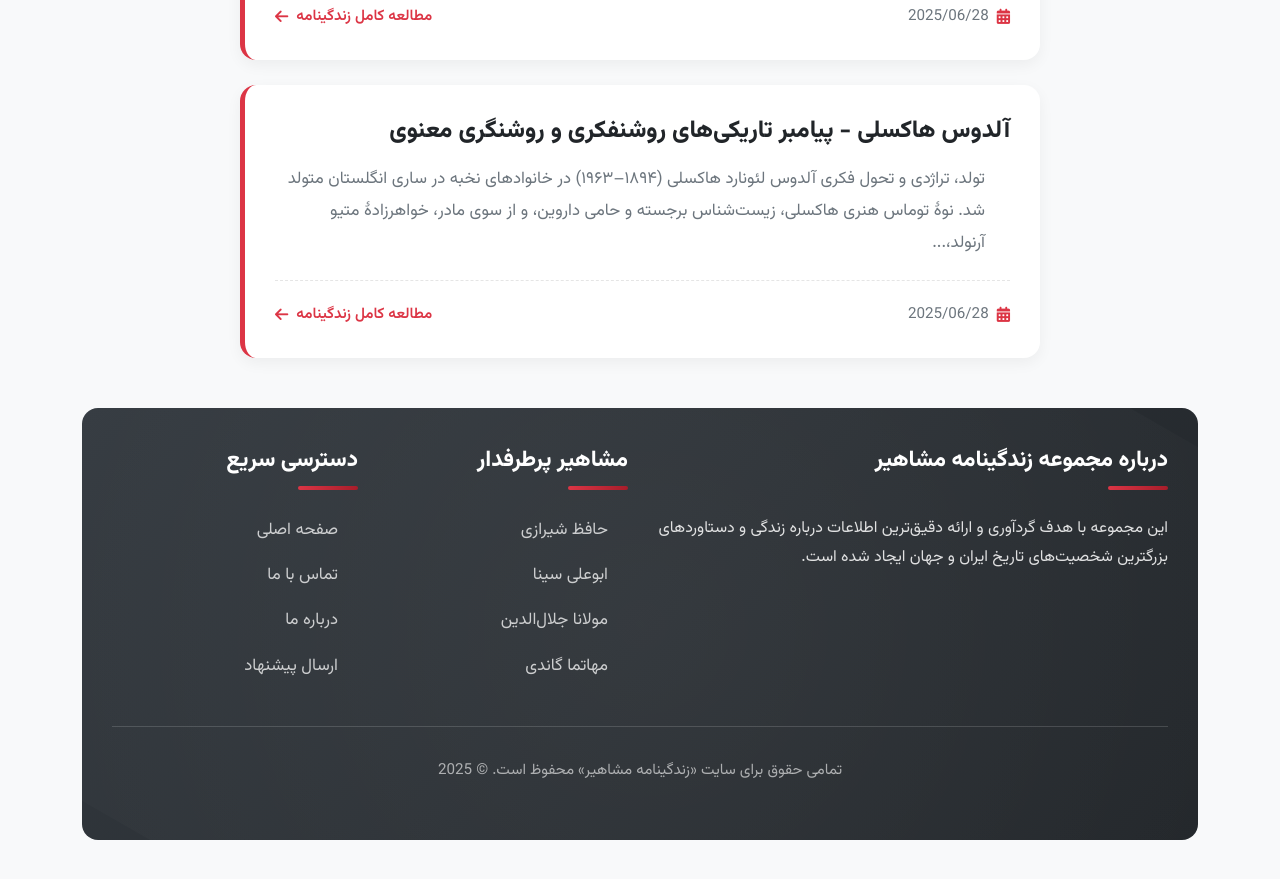
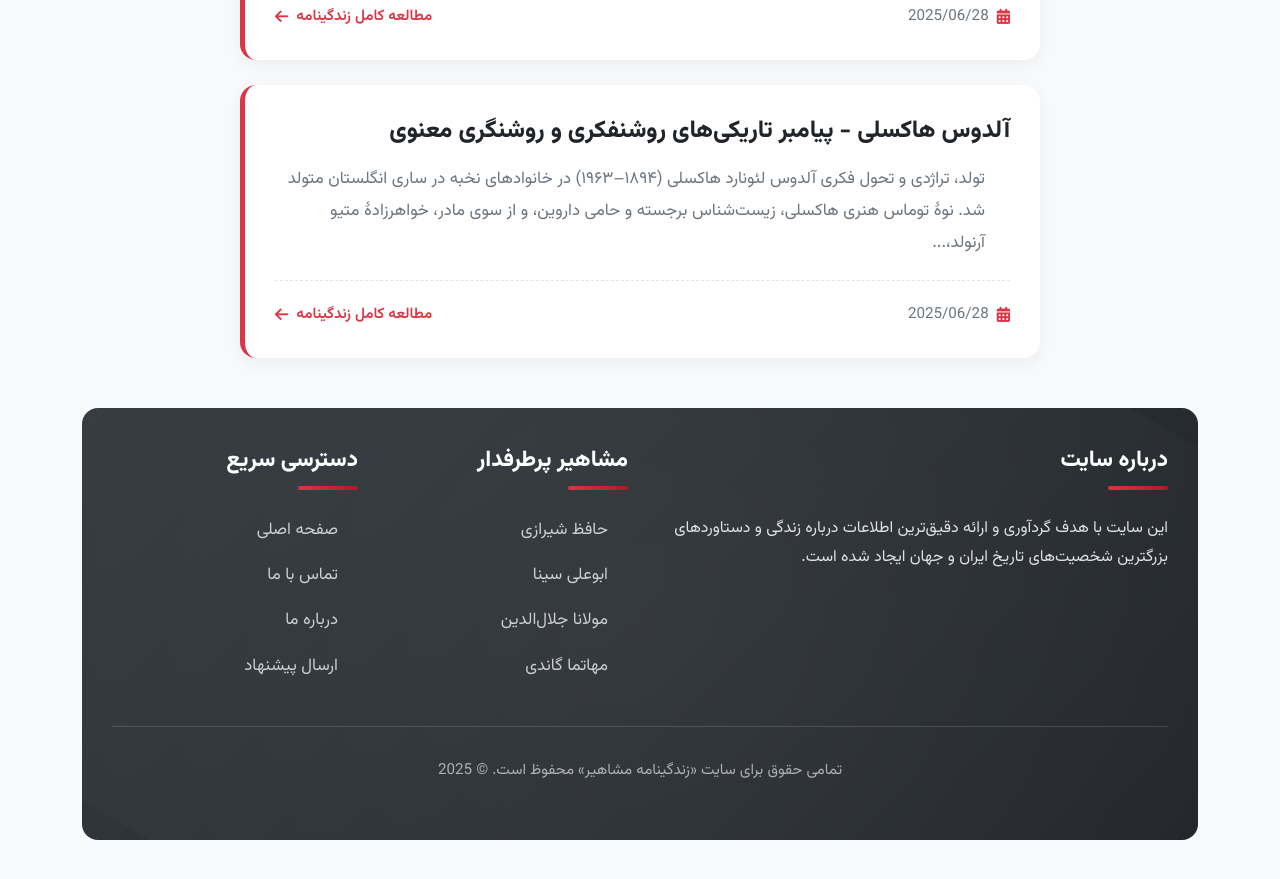
Before and after one commit to darkblog/darkblog.github.io, a Jekyll site: the page built from blog.html, in a window 1280 px wide and 900 px high, scrolled down 19073 px. Shown: the top 879 px of the window. Built offline with Jekyll 4.4.1, drawn with Linux system fonts in a browser that asks for light colours; some of the changed lines change nothing that is shown; some of the changed text lies outside the part shown.

Commit message:
Update blog.html

```diff
--- a/blog.html
+++ b/blog.html
@@ -7,8 +7,11 @@
 <head>
     <meta charset="utf-8">
     <meta name="viewport" content="width=device-width, initial-scale=1">
-    <title>زندگینامه مشاهیر</title>
-    <meta name="description" content="زندگینامه کامل مشاهیر ایران و جهان | بیوگرافی، دستاوردها و جملات ماندگار بزرگان تاریخ در حوزه‌های سیاست، هنر، علم و ورزش">
+    <title>زندگینامه مشاهیر ایران و جهان</title>
+    <meta name="description" content="زندگینامه کامل مشاهیر ایران و جهان در حوزه‌های مختلف شامل فلسفه، ادبیات، شعر، علم، سیاست و بزرگان تکنولوژی. بیوگرافی، دستاوردها و جملات ماندگار بزرگان تاریخ">
+    <meta property="og:title" content="زندگینامه مشاهیر ایران و جهان">
+    <meta property="og:description" content="مجموعه کامل بیوگرافی مشاهیر ایران و جهان در حوزه‌های مختلف">
+    <meta property="og:type" content="website">
     <meta name="theme-color" content="#dc3545">
 
     <!-- Bootstrap 5 CSS -->
@@ -452,7 +455,7 @@
         <!-- Header Section -->
         <div class="header">
             <h1>زندگینامه مشاهیر</h1>
-            <p>بیوگرافی، دستاوردها و جملات ماندگار بزرگان تاریخ در حوزه‌های سیاست، هنر، علم و ورزش</p>
+            <p>بیوگرافی بزرگان ایران و جهان به زبان ساده</p>
         </div>
 
         <!-- Professional Search Section -->
@@ -460,7 +463,7 @@
             <form action="https://www.google.com/search" method="get" target="_blank">
                 <div class="search-box">
                     <input type="text" name="q" class="form-control form-control-lg" placeholder="جستجوی گوگل برای زندگینامه مشاهیر..." required>
-                    <input type="hidden" name="sitesearch" value="example.com"> <!-- جایگزین با دامنه سایت -->
+                    <input type="hidden" name="sitesearch" value="indexes.ir">
                     <button type="submit" class="btn btn-primary"><i class="fas fa-search"></i></button>
                 </div>
             </form>
@@ -498,8 +501,8 @@
         <div class="footer">
             <div class="row">
                 <div class="col-lg-6 mb-5 mb-lg-0">
-                    <h5>درباره مجموعه زندگینامه مشاهیر</h5>
-                    <p>این مجموعه با هدف گردآوری و ارائه دقیق‌ترین اطلاعات درباره زندگی و دستاوردهای بزرگترین شخصیت‌های تاریخ ایران و جهان ایجاد شده است.</p>
+                    <h5>درباره سایت</h5>
+                    <p>این سایت با هدف گردآوری و ارائه دقیق‌ترین اطلاعات درباره زندگی و دستاوردهای بزرگترین شخصیت‌های تاریخ ایران و جهان ایجاد شده است.</p>
                 </div>
 
                 <div class="col-lg-3 col-md-6 mb-5 mb-md-0">
```
